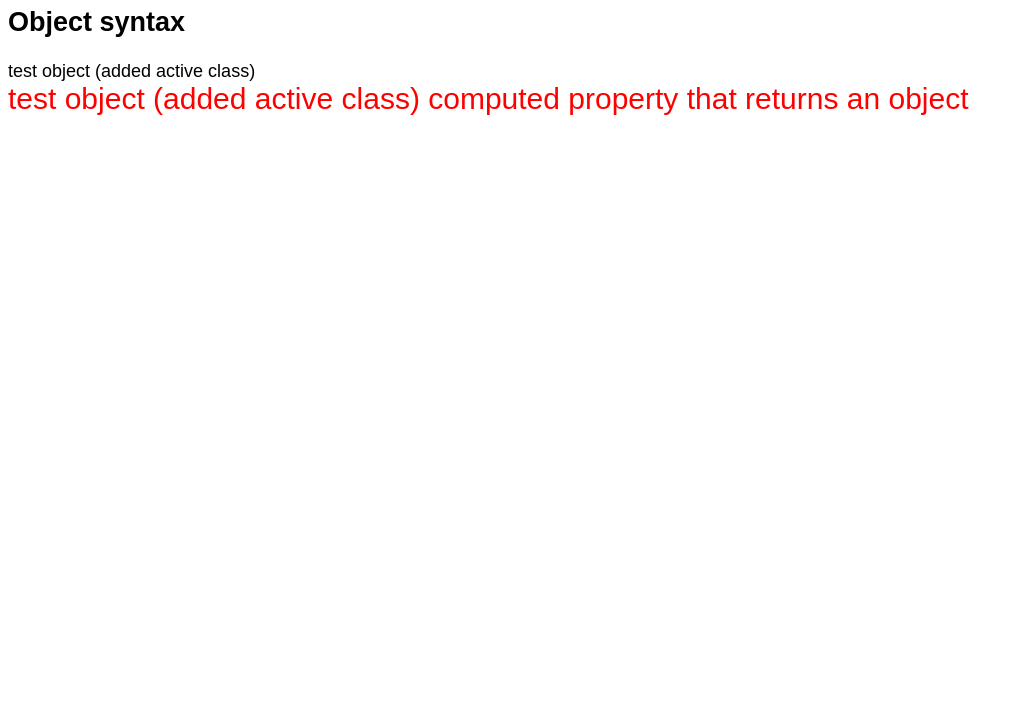
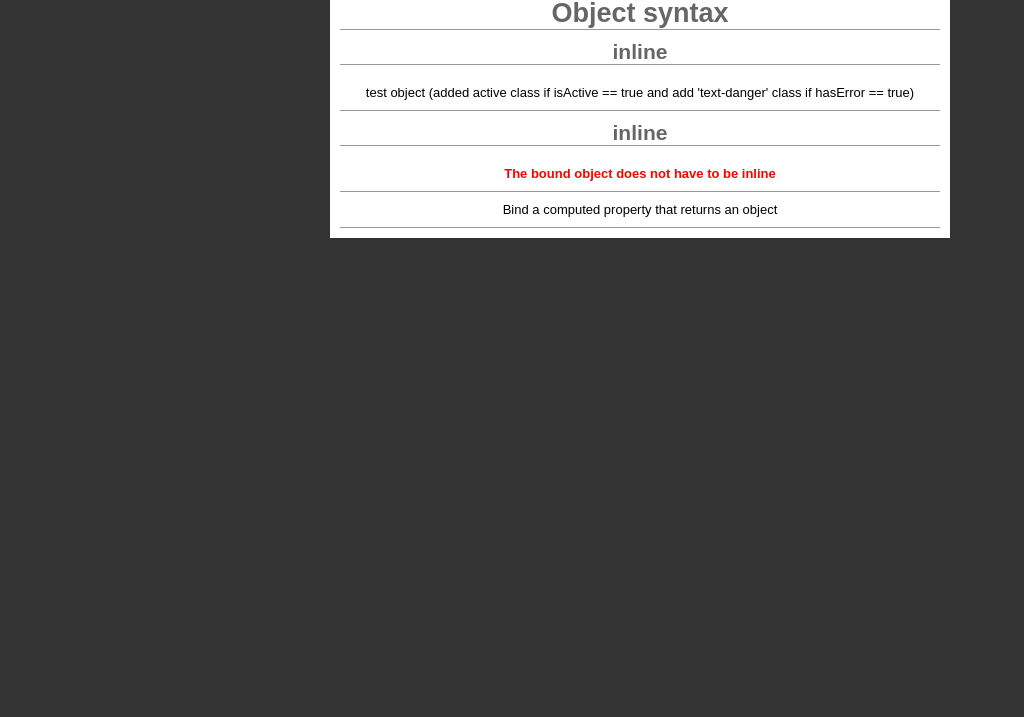
Before and after one commit to vandemou/Vue-basics, a plain HTML site: page Class and Style Bindings.html in a window 1280 px wide. Shown: the part 83-800 px from the top of the page, without its empty margins (0-1024 px from the left). Drawn offline with nearby package versions, Linux system fonts and the light colour scheme.

Commit message:
object syntax

```diff
--- a/Class and Style Bindings.html
+++ b/Class and Style Bindings.html
@@ -11,46 +11,87 @@
         body {
             font-family: Arial, Helvetica, sans-serif;
             font-size: 18px;
+            background-color: #333;
         }
+        .container{
+            width:600px;
+            margin:0 auto;
+            /* background:rgba(0,0,0,0.1); */
+            padding:10px;
+        }
+        div{
+            background-color: #fff;
+            display: block;
+            text-align: center;
+
+
+        }
+        #app,#app2,#app3{
+            font-size:13px;
+            padding:10px 0;
+             border-bottom:1px solid #999;
+            max-width:750px;
+
+
+        }
+        .text-danger {
+            color:red;
+            font-weight: bold;
+            /* background-color: rgba(0,0,0,0.1); */
+        }
+        h1,h2,h3{
+            margin:10px 0 10px 0;
+            border-bottom:1px solid #999;
+            color:#666;
+        }
+
     </style>
 </head>
 
 <body>
-    <h1>Class and Style Bindings</h1>
-    <h2>Object syntax</h2>
-    <div id="app">
-        <div v-bind:class="classObject">test object (added active class)</div>
+    <div class="container">
+        <h1>Class and Style Bindings</h1>
+        <h2>Object syntax</h2>
+
+        <h3>inline</h3>
+        <div id="app">
+            <div class="static" v-bind:class="{ active: isActive, 'text-danger': hasError }">test object (added active class if isActive == true and add 'text-danger' class if hasError == true)</div>
+        </div>
+        <h3>inline</h3>
+        <div id="app2">
+            <div v-bind:class="classObject">The bound object does not have to be inline</div>
+        </div>
+
+        <div id="app3">
+            <div v-bind:class="classObject">Bind a computed property that returns an object</div>
+        </div>
     </div>
 
-    <div id="app2">
-        <div v-bind:class="classObject" v-bind:style="styleObject">test object (added active class) computed property that returns an object</div>
-    </div>
 
 
     <script>
         var vm = new Vue({
             el: '#app',
             data: {
+                    isActive: true,
+                    hasError: false
+            }
+        });
+
+        var vm2 = new Vue({
+            el:'#app2',
+            data: {
                 classObject: {
                     active: true,
-                    'text-danger': false
+                    'text-danger': true
                 }
             }
-        })
+        });
 
-        var vm2 = new Vue({
-            el: '#app2',
+        var vm3 = new Vue({
+            el:'#app3',
             data: {
-                isActive: true,
-                error: null,
-                // binding inline styles
-                styleObject: {
-                    color: 'red',
-                    fontSize: '30px'
-                }
-            },
-            computed: {
-                classObject: function () {
+                classObject: function(){
                     return {
                         active: this.isActive && !this.error,
                         'text-danger': this.error && this.error.type === 'fatal'
@@ -58,6 +99,7 @@
                 }
             }
         })
+
     </script>
 </body>
 
```
